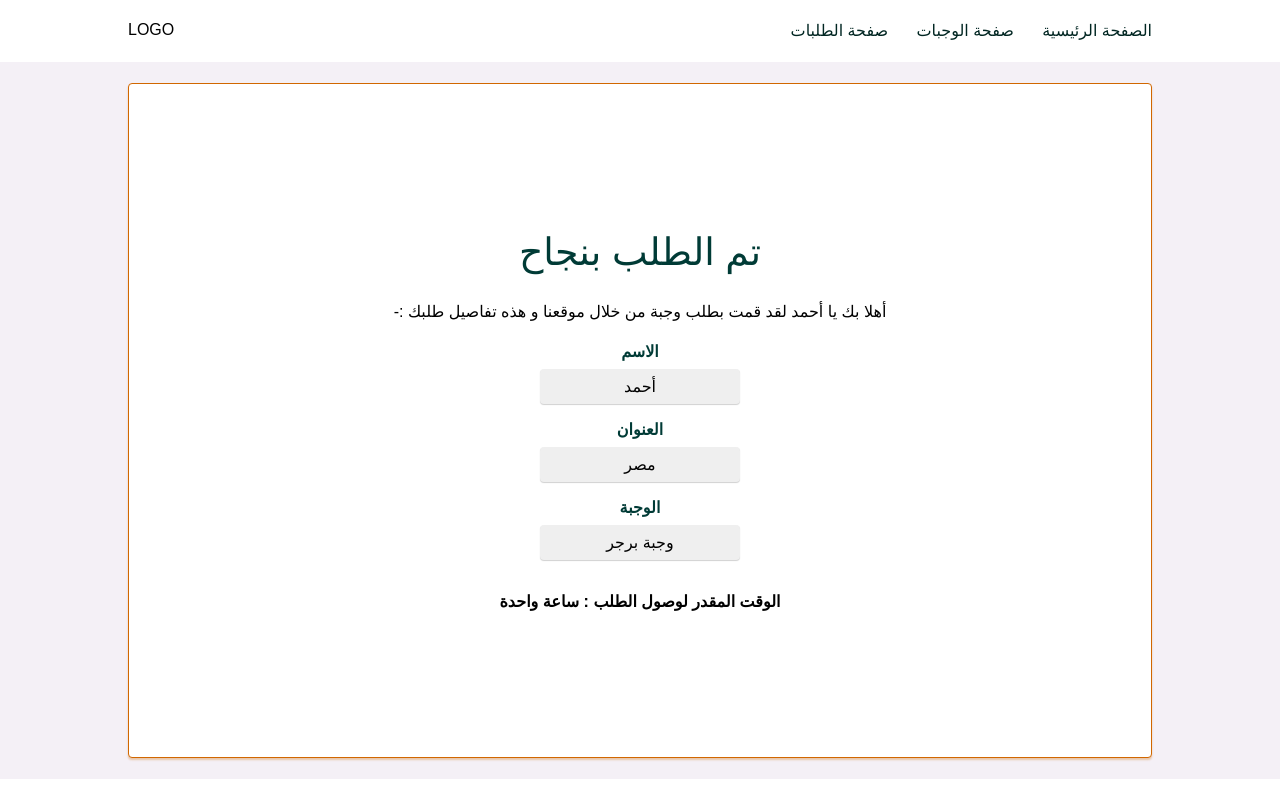
After one commit to sohepalslamat/Delivery-of-meals, a Flask app: template templates/done.html in a window 1280 px wide. The commit adds this page. Run offline with Flask 2, Linux system fonts and the light colour scheme; the template is opened without the code that fills it, so the values that code supplies are empty.

Commit message:
done page

```diff
--- a/static/style/style.css
+++ b/static/style/style.css
@@ -690,6 +690,64 @@ a:hover {
   transform: translateX(-50%);
 }
 
+/* Done */
+#done {
+  padding: 1.333rem 10%;
+  height: calc(100vh - 61.05px - 1.333rem);
+  background-color: #f4f0f6;
+}
+
+#done > div {
+  padding: 1rem;
+  height: 100%;
+  display: flex;
+  flex-direction: column;
+  justify-content: center;
+  align-items: center;
+  background-color: white;
+  border-radius: 4px;
+  border: #d16700 solid 1.5px;
+  box-shadow: 0 2px 2px #d1690052;
+}
+
+#done .done-header {
+  margin-bottom: 1.777rem;
+  color: #003b36;
+  text-align: center;
+  font-size: 2.369rem;
+  font-weight: thin;
+}
+
+#done .details {
+  margin-top: 1.333rem;
+  display: flex;
+  flex-direction: column;
+  justify-content: center;
+  align-items: center;
+  text-align: center;
+}
+
+#done .details p:first-of-type {
+  margin-bottom: 8px;
+  font-weight: 700;
+  color: #003b36;
+}
+
+#done .details p:last-of-type {
+  margin-bottom: 1rem;
+  padding: 8px;
+  width: 200px;
+  border-radius: 4px;
+  background-color: #efefef;
+  box-shadow: 0 1px 1px #0104042f;
+}
+
+#done .done-time {
+  margin-top: 1rem;
+  text-align: center;
+  font-weight: 700;
+}
+
 #footer {
   color: white;
   background: #000;
--- /dev/null
+++ b/templates/done.html
@@ -0,0 +1,51 @@
+<!DOCTYPE html>
+<html lang="en">
+  <head>
+    <meta charset="UTF-8" />
+    <meta name="viewport" content="width=device-width, initial-scale=1.0" />
+    <meta http-equiv="X-UA-Compatible" content="ie=edge" />
+    <link rel="stylesheet" href="../static/style/style.css" />
+    <title>Document</title>
+  </head>
+  <body>
+    <header id="header">
+      <p>LOGO</p>
+
+      <nav class="header-nav">
+        <a href="#">الصفحة الرئيسية</a>
+        <a href="#">صفحة الوجبات</a>
+        <a href="#">صفحة الطلبات</a>
+      </nav>
+    </header>
+
+    <main id="done">
+      <div>
+        <p class="done-header">تم الطلب بنجاح</p>
+
+        <div>
+          <p>
+            -: أهلا بك يا أحمد لقد قمت بطلب وجبة من خلال موقعنا و هذه تفاصيل
+            طلبك
+          </p>
+
+          <div class="details">
+            <div>
+              <p>الاسم</p>
+              <p>أحمد</p>
+            </div>
+            <div>
+              <p>العنوان</p>
+              <p>مصر</p>
+            </div>
+            <div>
+              <p>الوجبة</p>
+              <p>وجبة برجر</p>
+            </div>
+          </div>
+
+          <p class="done-time">الوقت المقدر لوصول الطلب : ساعة واحدة</p>
+        </div>
+      </div>
+    </main>
+  </body>
+</html>
```
